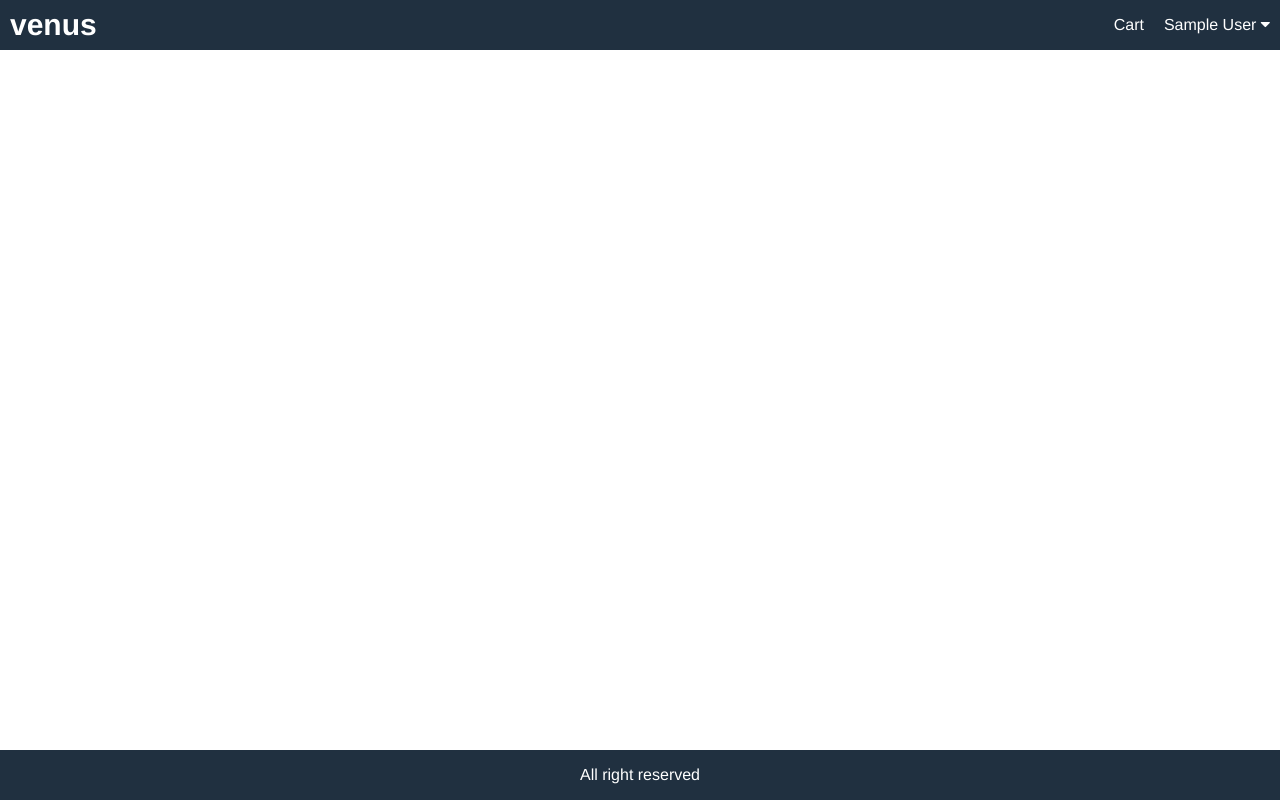
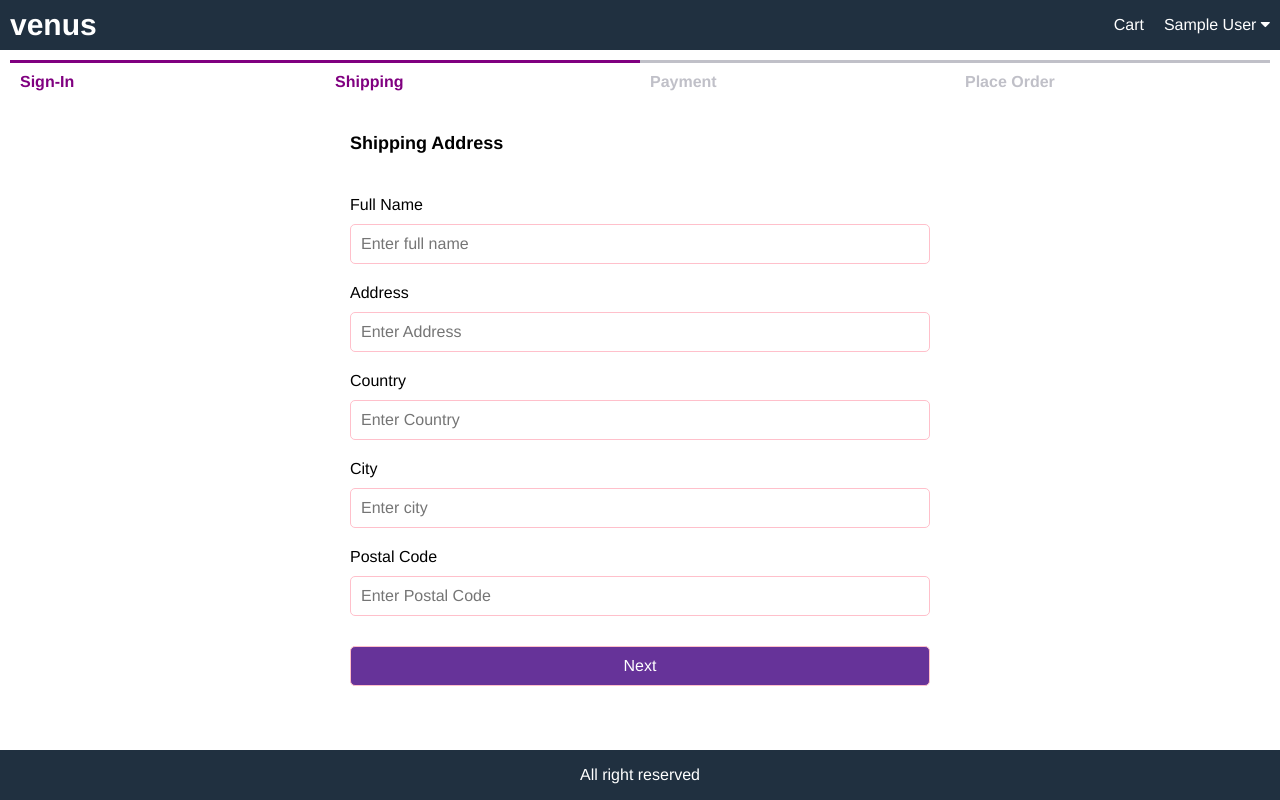
Before and after one commit to burcuicen/e-commerce-web-app, a React (Create React App) app in the folder frontend/: page /shipping in a window 1280 px wide. Built offline with nearby package versions, Linux system fonts and the light colour scheme; sample sign-in values are in the browser's storage.

Commit message:
initial create of checkout wizard

```diff
--- a/frontend/src/App.js
+++ b/frontend/src/App.js
@@ -8,6 +8,7 @@
 import HomeScreen from "./screens/HomeScreen";
 import ProductScreen from "./screens/ProductScreen";
 import RegisterScreen from "./screens/RegisterScreen";
+import ShippingAddressScreen from "./screens/ShippingAddressScreen";
 import SigninScreen from "./screens/SigninScreen";
 //if you use anchor on links it automatically refreshes the page thats why i will use link instead of anchor
 
@@ -64,6 +65,9 @@
           <Route path="/signin" component={SigninScreen}></Route>
           {/* Defining a new route for register screen */}
           <Route path="/register" component={RegisterScreen}></Route>
+          {/* Defining a new route for shipping screen */}
+          <Route path="/shipping" component={ShippingAddressScreen}></Route>
+
           {/* main route of home screen */}
           <Route path="/" component={HomeScreen} exact></Route>
         </main>
--- a/frontend/src/actions/cartActions.js
+++ b/frontend/src/actions/cartActions.js
@@ -1,5 +1,9 @@
 import Axios from "axios";
-import { CART_ADD_ITEM, CART_REMOVE_ITEM } from "../constants/cartConstants";
+import {
+  CART_ADD_ITEM,
+  CART_REMOVE_ITEM,
+  CART_SAVE_SHIPPING_ADDRESS,
+} from "../constants/cartConstants";
 
 export const addToCart = (productId, qty) => async (dispatch, getState) => {
   const { data } = await Axios.get(`/api/products/${productId}`);
@@ -23,3 +27,7 @@
   dispatch({ type: CART_REMOVE_ITEM, payload: productId });
   localStorage.setItem("cartItems", JSON.stringify(getState().cart.cartItems));
 };
+export const saveShippingAddress = (data) => (dispatch) => {
+  dispatch({ type: CART_SAVE_SHIPPING_ADDRESS, payload: data });
+  localStorage.setItem("shippingAddress", JSON.stringify(data));
+};
--- /dev/null
+++ b/frontend/src/components/CheckoutSteps.js
@@ -0,0 +1,12 @@
+import React from "react";
+
+export default function CheckoutSteps(props) {
+  return (
+    <div className="row checkout-steps">
+      <div className={props.step1 ? "active" : ""}>Sign-In</div>
+      <div className={props.step2 ? "active" : ""}>Shipping</div>
+      <div className={props.step3 ? "active" : ""}>Payment</div>
+      <div className={props.step4 ? "active" : ""}>Place Order</div>
+    </div>
+  );
+}
--- a/frontend/src/constants/cartConstants.js
+++ b/frontend/src/constants/cartConstants.js
@@ -1,2 +1,3 @@
 export const CART_ADD_ITEM = "CARD_ADD_ITEM";
 export const CART_REMOVE_ITEM = "CART_REMOVE_ITEM";
+export const CART_SAVE_SHIPPING_ADDRESS = "CART_SAVE_SHIPPING_ADDRESS";
--- a/frontend/src/index.css
+++ b/frontend/src/index.css
@@ -239,3 +239,21 @@
 .loading{
   display:block !important;
 }
+/*Checkout Steps*/
+.checkout-steps>div{
+  border-top: 0.3rem #c0c0c8 solid;
+  color:#c0c0c8;
+  flex:1;
+  padding:1rem;
+  font-weight: bold;
+
+
+}
+.checkout-steps>div.active{
+  border-top-color:purple;
+  color:purple;
+  font-weight: bold;
+}
+input{
+  background-color: white;
+}
--- a/frontend/src/reducers/cartReducers.js
+++ b/frontend/src/reducers/cartReducers.js
@@ -1,4 +1,8 @@
-import { CART_ADD_ITEM, CART_REMOVE_ITEM } from "../constants/cartConstants";
+import {
+  CART_ADD_ITEM,
+  CART_REMOVE_ITEM,
+  CART_SAVE_SHIPPING_ADDRESS,
+} from "../constants/cartConstants";
 
 export const cartReducer = (state = { cartItems: [] }, action) => {
   switch (action.type) {
@@ -24,6 +28,8 @@
         ...state,
         cartItems: state.cartItems.filter((x) => x.product != action.payload),
       };
+    case CART_SAVE_SHIPPING_ADDRESS:
+      return { ...state, shippingAddress: action.payload };
     default:
       return state;
   }
--- /dev/null
+++ b/frontend/src/screens/ShippingAddressScreen.js
@@ -0,0 +1,100 @@
+import React, { useState } from "react";
+import { useDispatch, useSelector } from "react-redux";
+import { saveShippingAddress } from "../actions/cartActions";
+import CheckoutSteps from "../components/CheckoutSteps";
+
+export default function ShippingAddressScreen(props) {
+  //if user sign out while in shipping screen it redirects to sign in screen
+  const userSignin = useSelector((state) => state.userSignin);
+  const { userInfo } = userSignin;
+  const cart = useSelector((state) => state.cart);
+  const { shippingAddress } = cart;
+  if (!userInfo) {
+    props.history.push("/signin");
+  }
+  const [fullName, setFullName] = useState(shippingAddress.fullName);
+  const [address, setAddress] = useState(shippingAddress.address);
+  const [city, setCity] = useState(shippingAddress.city);
+  const [postalCode, setPostalCode] = useState(shippingAddress.postalCode);
+  const [country, setCountry] = useState(shippingAddress.country);
+  const dispatch = useDispatch();
+
+  const submitHandler = (e) => {
+    e.preventDefault();
+    dispatch(
+      saveShippingAddress({ fullName, address, city, postalCode, country })
+    );
+    props.history.push("/payment");
+  };
+  return (
+    <div>
+      <CheckoutSteps step1 step2></CheckoutSteps>
+      <form className="form" onSubmit={submitHandler}>
+        <div>
+          <h1>Shipping Address</h1>
+        </div>
+        <div>
+          <label htmlFor="fullName">Full Name</label>
+          <input
+            type="text"
+            id="fullName"
+            placeholder="Enter full name"
+            value={fullName}
+            onChange={(e) => setFullName(e.target.value)}
+            required
+          ></input>
+        </div>
+        <div>
+          <label htmlFor="address">Address</label>
+          <input
+            type="text"
+            id="address"
+            placeholder="Enter Address"
+            value={address}
+            onChange={(e) => setAddress(e.target.value)}
+            required
+          ></input>
+        </div>
+        <div>
+          <label htmlFor="country">Country</label>
+          <input
+            type="text"
+            id="country"
+            placeholder="Enter Country"
+            value={country}
+            onChange={(e) => setCountry(e.target.value)}
+            required
+          ></input>
+        </div>
+        <div>
+          <label htmlFor="city">City</label>
+          <input
+            type="text"
+            id="city"
+            placeholder="Enter city"
+            value={city}
+            onChange={(e) => setCity(e.target.value)}
+            required
+          ></input>
+        </div>
+        <div>
+          <label htmlFor="postalCode">Postal Code</label>
+          <input
+            type="text"
+            id="postalCode"
+            placeholder="Enter Postal Code"
+            value={postalCode}
+            onChange={(e) => setPostalCode(e.target.value)}
+            required
+          ></input>
+        </div>
+        <div>
+          <label />
+          <button className="primary" type="submit">
+            Next
+          </button>
+        </div>
+      </form>
+    </div>
+  );
+}
--- a/frontend/src/store.js
+++ b/frontend/src/store.js
@@ -24,6 +24,9 @@
       ? //if there are products that costmer added to cart, get them if not an empty basket
         JSON.parse(localStorage.getItem("cartItems"))
       : [],
+    shippingAddress: localStorage.getItem("shippingAddress")
+      ? JSON.parse(localStorage.getItem("shippingAddress"))
+      : {},
   },
 };
 const reducer = combineReducers({
```
